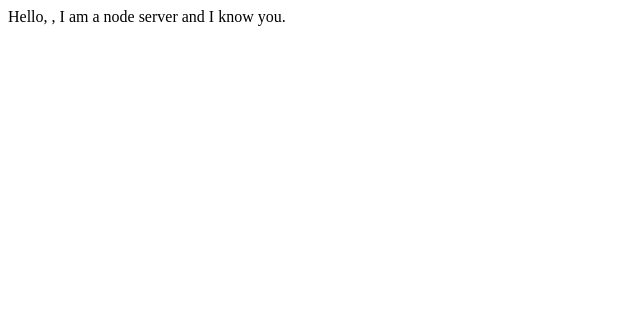
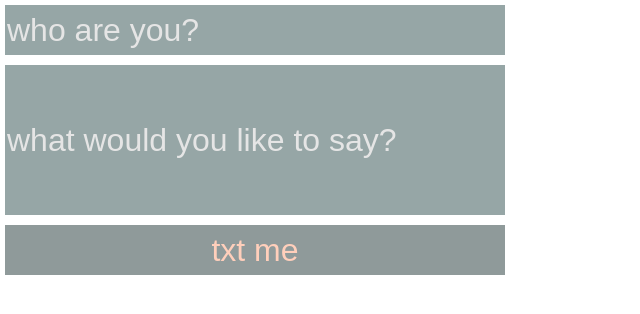
Before and after one commit to dannyid/server, a website: page index.html in a window 1280 px wide. Shown: the whole page, without its empty margins (0-640 px from the left). Drawn offline with nearby package versions, Linux system fonts and the light colour scheme.

Commit message:
adding form

```diff
--- /dev/null
+++ b/css/style.css
@@ -0,0 +1,32 @@
+
+body {
+    margin: 0;
+    padding: 0;
+    background-color: white;
+}
+
+input {
+    margin: 5px;
+    background-color: darkslategray;
+    border: none;
+    width: 500;
+    height: 50px;
+    opacity: 0.5;
+    color: black;
+    font-size: 2em;
+    align: ;
+}
+
+input#message {
+    height: 150px;
+}
+
+input#submit {
+    background-color: #213737;
+    color: lightsalmon;
+}
+
+::-webkit-input-placeholder {color: #CCCCCC;}
+:-moz-placeholder {color: #CCCCCC;}
+::-moz-placeholder {color: #CCCCCC;}
+:-ms-input-placeholder {color: #CCCCCC;}
--- a/index.html
+++ b/index.html
@@ -1,12 +1,16 @@
 <html>
     <head>
-        <title>Node server!</title>
-        <script data-main="scripts/main.js" src="scripts/require.js"></script>
-
+        <title>Hello my future girlfriend</title>
+        <link rel="stylesheet" type="text/css" href="./css/style.css" />
+        <script type="text/javascript" src="http://code.jquery.com/jquery-latest.min.js"></script>
     </head>
 
     <body>
-        Hello, <span id="Name"></span>, I am a node server and I know you.
+        <form action="" method="get" target="_self">
+            <input id="name" placeholder="who are you?" name="name" type="text"><br>
+            <input id="message" placeholder="what would you like to say?" name="message" type="text"><br>
+            <input id="submit" type="submit" value="txt me" />
+        </form>
     </body>
     <script>
 
--- a/server.js
+++ b/server.js
@@ -34,7 +34,8 @@ var server = http.createServer(function(req, res) {
                 };
             })
         } else {
-            res.write("Want to send me a message? Add your name and message to the URL and DO IT.\n\nExample:\n\nhttp://txt-me.dannyid.com/?name=Bobby&message=Hello-friend");
+//            res.write("Want to send me a message? Add your name and message to the URL and DO IT.\n\nExample:\n\nhttp://txt-me.dannyid.com/?name=Bobby&message=Hello-friend");
+            res.write(data.toString());
             res.end();
         }
     });
```
Also changed, not shown: 1 other file.
